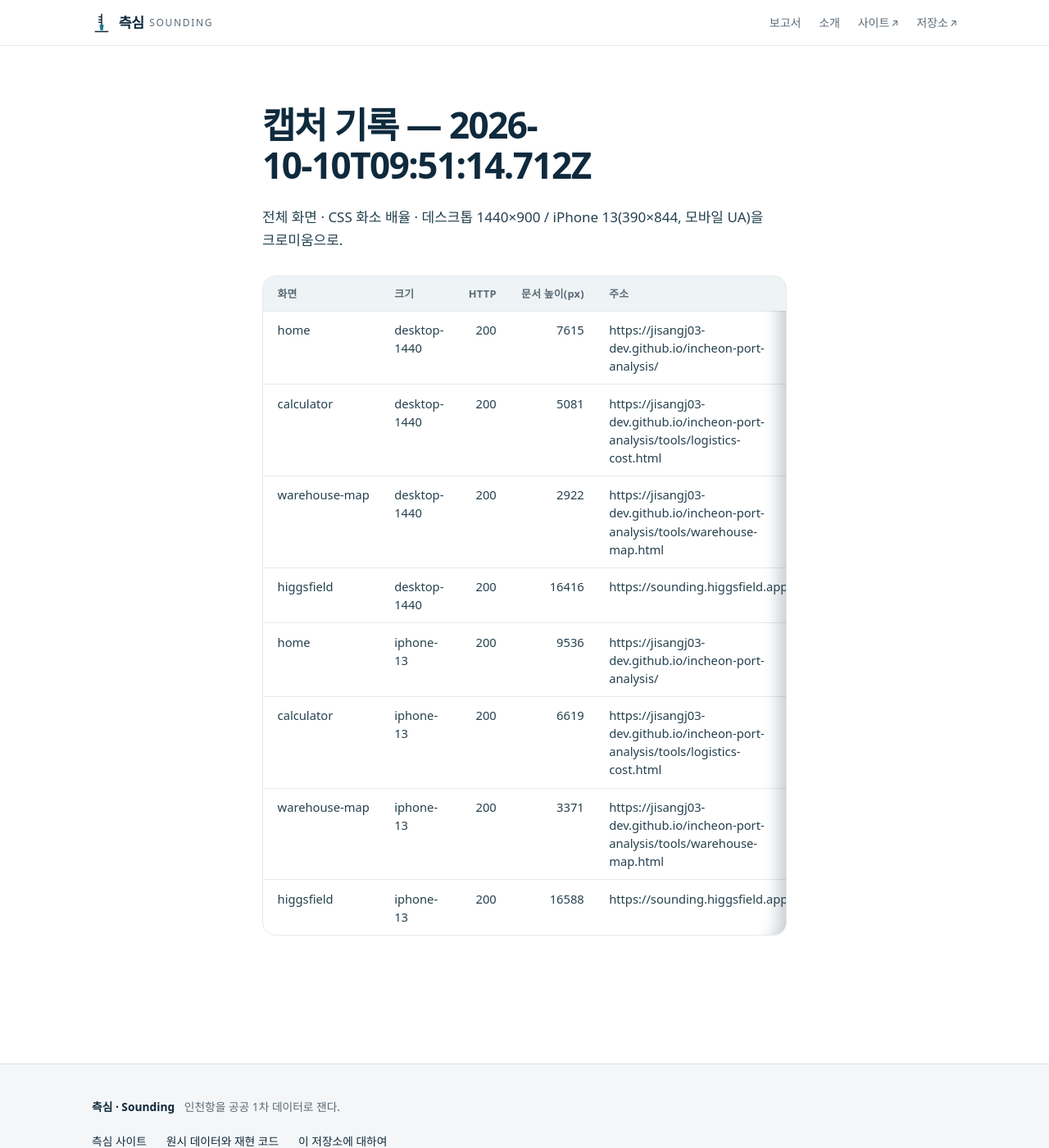
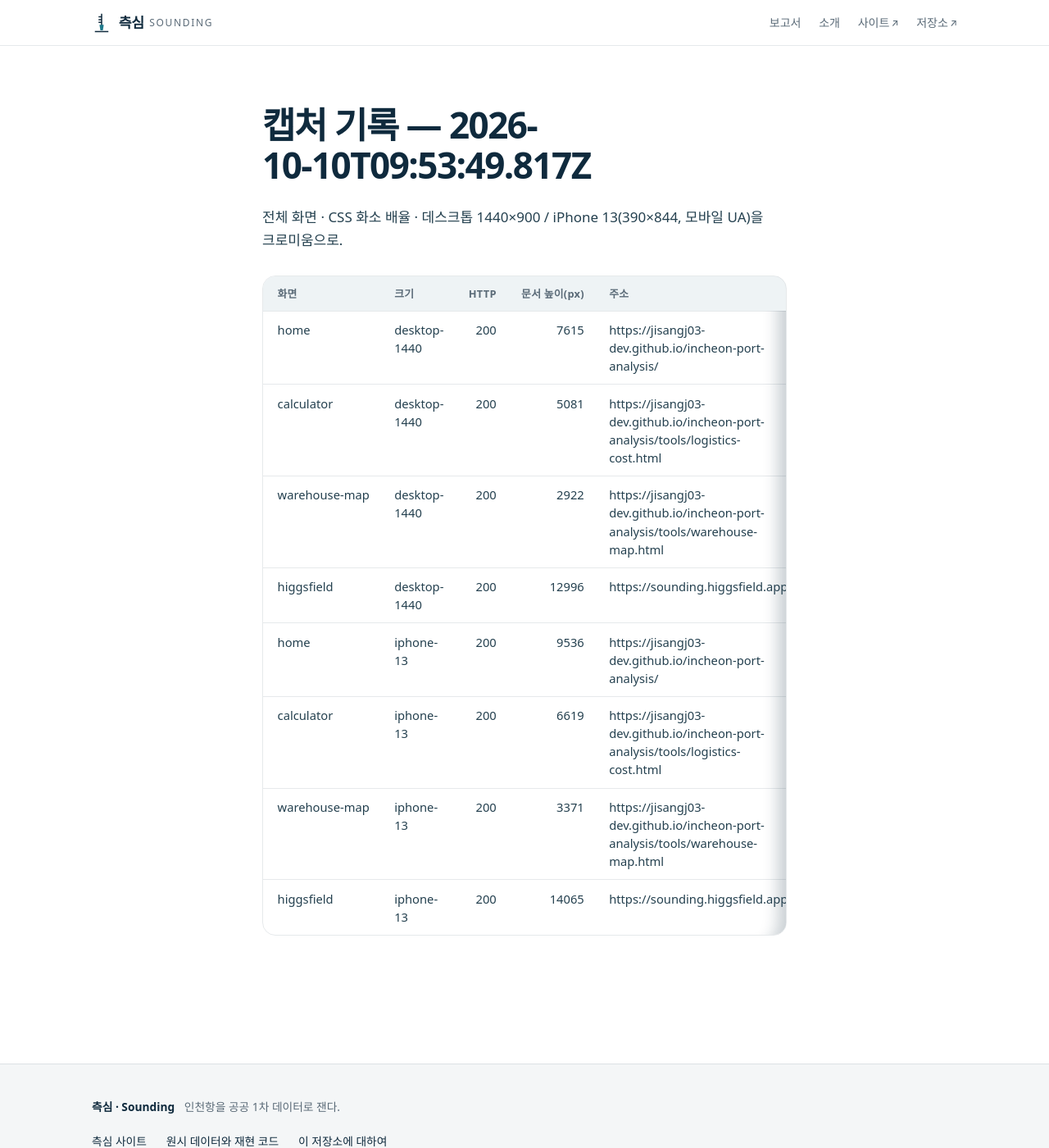
Before and after one commit to jisangj03-dev/incheon-port-analysis, a Jekyll site: the page built from docs/개편전_20261010/캡처기록.md, in a window 1280 px wide and 1400 px high. Shown: the whole window at 82% size. Built offline with Jekyll 4.4.1, drawn with Linux system fonts in a browser that asks for light colours; some web fonts are replaced; our own code applies the rules of GitHub Pages for plain Markdown files.

Commit message:
개편 전 캡처 8장 (공개 화면 · Actions 러너가 찍음)

```diff
--- a/docs/개편전_20261010/캡처기록.md
+++ b/docs/개편전_20261010/캡처기록.md
@@ -1,4 +1,4 @@
-# 캡처 기록 — 2026-10-10T09:51:14.712Z
+# 캡처 기록 — 2026-10-10T09:53:49.817Z
 
 전체 화면 · CSS 화소 배율 · 데스크톱 1440×900 / iPhone 13(390×844, 모바일 UA)을 크로미움으로.
 
@@ -7,8 +7,8 @@
 | home | desktop-1440 | 200 | 7615 | https://jisangj03-dev.github.io/incheon-port-analysis/ |
 | calculator | desktop-1440 | 200 | 5081 | https://jisangj03-dev.github.io/incheon-port-analysis/tools/logistics-cost.html |
 | warehouse-map | desktop-1440 | 200 | 2922 | https://jisangj03-dev.github.io/incheon-port-analysis/tools/warehouse-map.html |
-| higgsfield | desktop-1440 | 200 | 16416 | https://sounding.higgsfield.app/ |
+| higgsfield | desktop-1440 | 200 | 12996 | https://sounding.higgsfield.app/ |
 | home | iphone-13 | 200 | 9536 | https://jisangj03-dev.github.io/incheon-port-analysis/ |
 | calculator | iphone-13 | 200 | 6619 | https://jisangj03-dev.github.io/incheon-port-analysis/tools/logistics-cost.html |
 | warehouse-map | iphone-13 | 200 | 3371 | https://jisangj03-dev.github.io/incheon-port-analysis/tools/warehouse-map.html |
-| higgsfield | iphone-13 | 200 | 16588 | https://sounding.higgsfield.app/ |
+| higgsfield | iphone-13 | 200 | 14065 | https://sounding.higgsfield.app/ |
```
Also changed, not shown: docs/개편전_20261010/calculator_desktop-1440.png, docs/개편전_20261010/calculator_iphone-13.png, docs/개편전_20261010/higgsfield_iphone-13.png, docs/개편전_20261010/home_desktop-1440.png, docs/개편전_20261010/home_iphone-13.png, docs/개편전_20261010/warehouse-map_desktop-1440.png, docs/개편전_20261010/warehouse-map_iphone-13.png, 1 other file.
